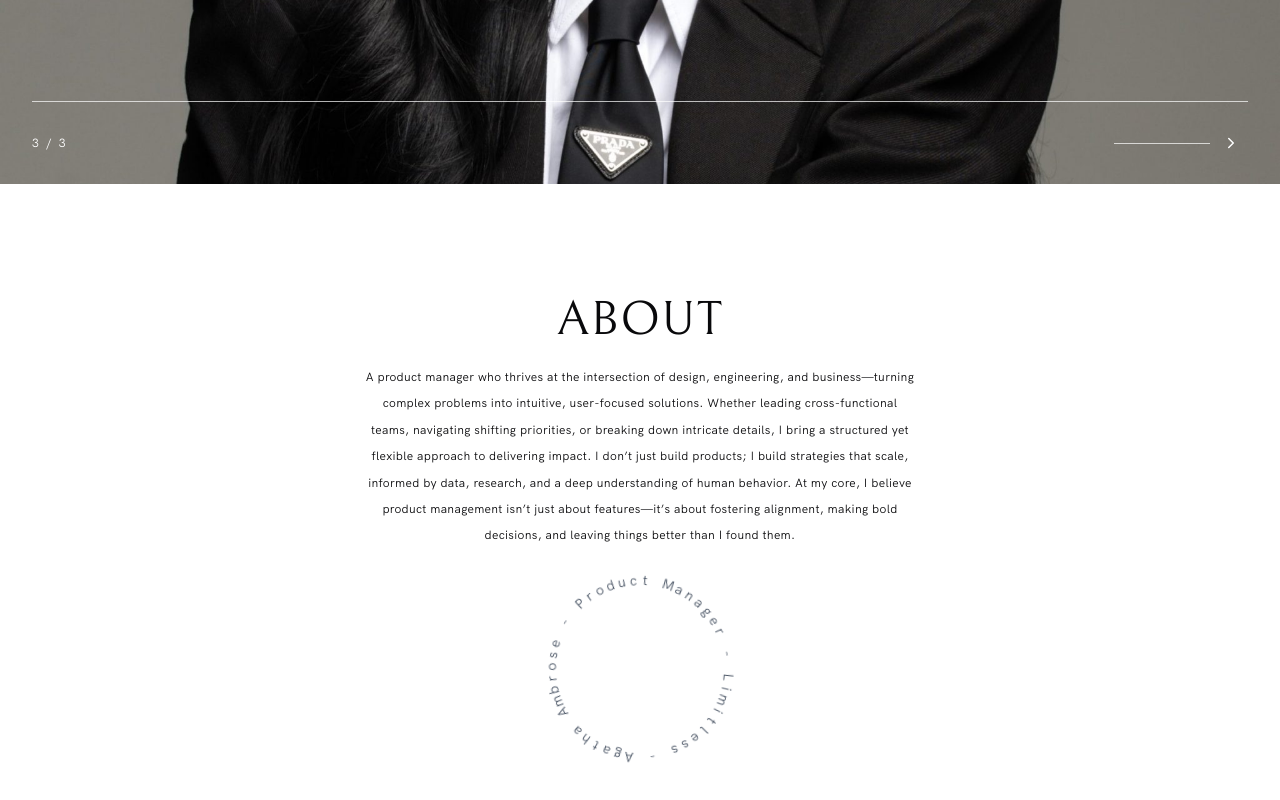
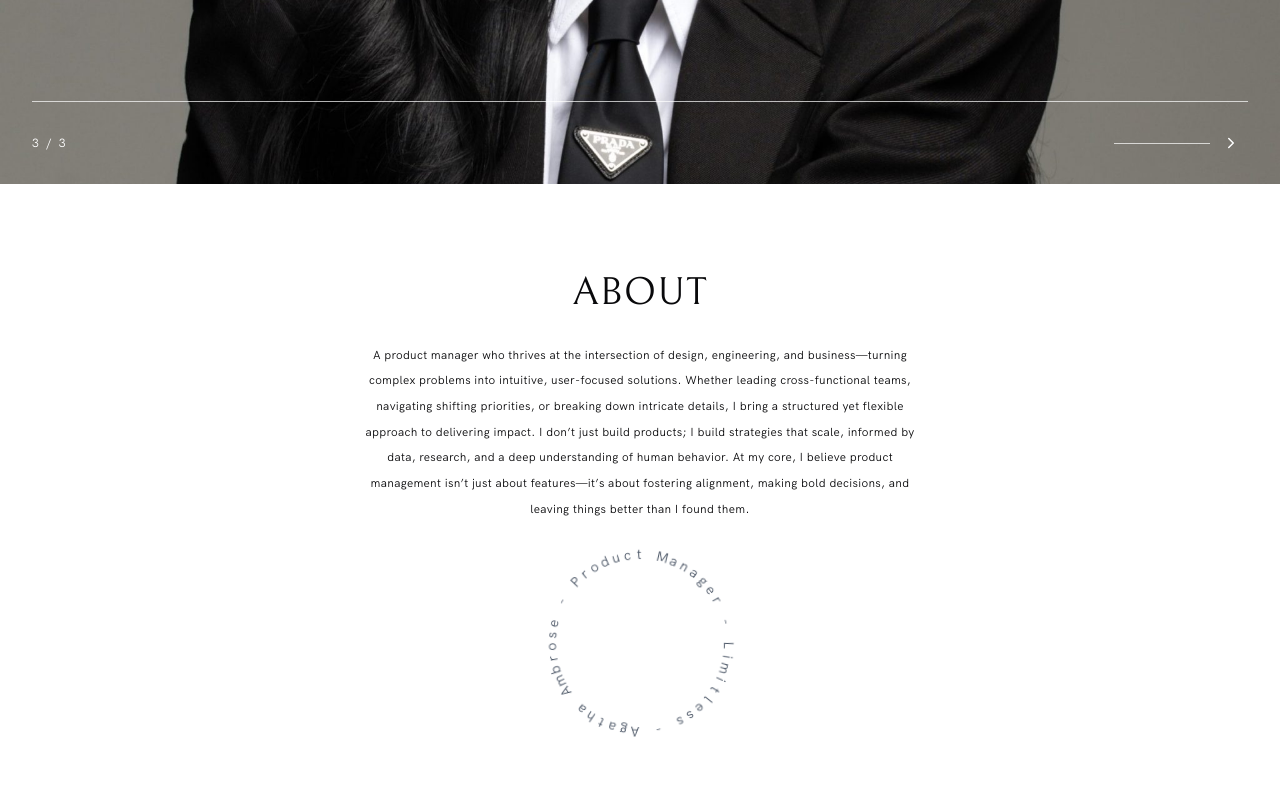
Before and after one commit to edem8/ambrosia, a Next.js app: page / in a window 1280 px wide. Shown: the part 616-1416 px from the top of the page. After the commit the page ends 1383 px from the top, so only its background shows below. Built offline with nearby package versions, Linux system fonts and the light colour scheme.

Commit message:
chore:nav-font-thickness

```diff
--- a/src/components/layout/About.tsx
+++ b/src/components/layout/About.tsx
@@ -3,8 +3,8 @@ import Spinner from "../spinner";
 
 export default function About() {
   return (
-    <div className="w-full gap-4  py-10 xl:py-18 text-center flex flex-col items-center">
-      <h1 className="font-[Bellefair] text-3xl sm:text-4xl md:text-5xl tracking-wide">
+    <div className="w-full gap-4  py-10  text-center flex flex-col items-center">
+      <h1 className="font-[Bellefair] title tracking-wide">
         ABOUT
       </h1>
       <div className="py-1  w-full px-6 sm:w-[80%] md:w-[70%] lg:w-[60%]  xl:w-[47%]  ">
--- a/src/components/nav.tsx
+++ b/src/components/nav.tsx
@@ -14,7 +14,7 @@ export default function Navigation() {
   return (
     <header className="w-full">
       <nav
-        className={`flex items-center justify-between py-10 px-10 lg:py-18 lg:px-0 xl:px-10  md:fixed w-full z-20 duration-300 ${
+        className={`flex items-center justify-between py-10 px-10 lg:py-18 lg:px-0 xl:px-8  md:fixed w-full z-20 duration-300 ${
           scrolled ? "md:bg-white text-black" : "text-white"
         }`}
       >
--- a/src/styles/style.css
+++ b/src/styles/style.css
@@ -13,19 +13,19 @@
 }
 
 .tiny {
-  font-size: 9.5px;
+  font-size: 9px;
   line-height: 1.9;
 
   @media screen and (min-width: 375px) {
-    font-size: 10.5px;
+    font-size: 10.3px;
     line-height: 2;
   }
   @media screen and (min-width: 425px) {
-    font-size: 12px;
+    font-size: 11.7px;
     line-height: 2.2;
   }
   @media screen and (min-width: 1440px) {
-    font-size: 13.7px;
+    font-size: 13.5px;
     line-height: 2.4;
 
   }
```
